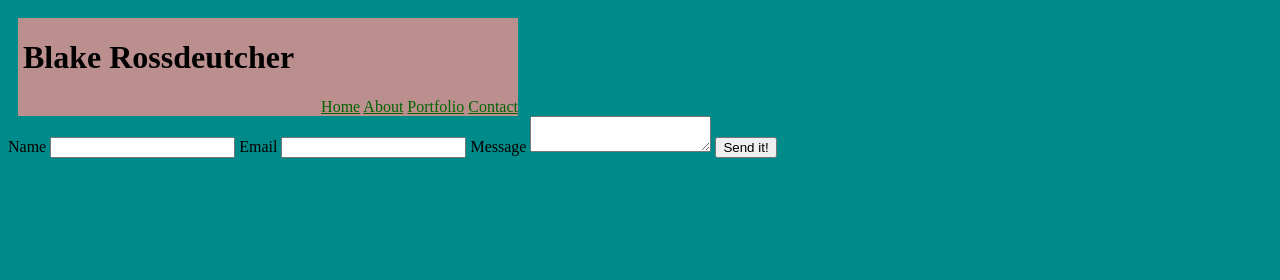
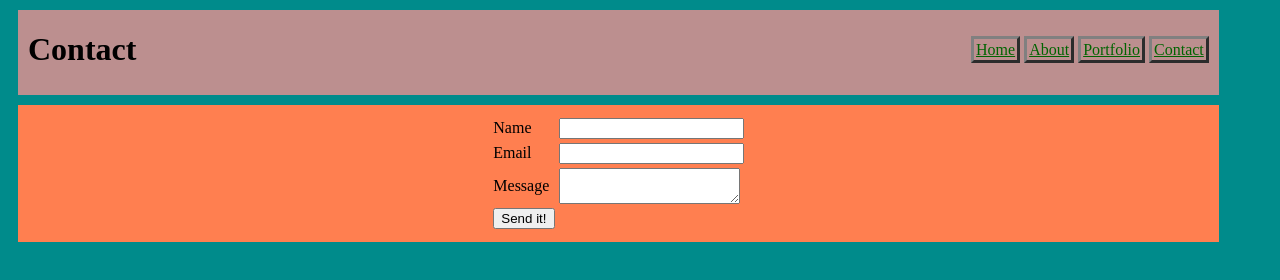
Before and after one commit to blake-rossdeutcher-personal-website/block12_personal-website-2, a plain HTML site: page contact.html in a window 1280 px wide. Drawn offline with Linux system fonts and the light colour scheme.

Commit message:
styling changes to home page & form

```diff
--- a/contact.html
+++ b/contact.html
@@ -5,7 +5,7 @@
   </head>
   <body>
     <header>
-      <h1>Blake Rossdeutcher</h1>
+      <h1>Contact</h1>
       <nav>
         <a href="./index.html">Home</a>
         <a href="about.html">About</a>
@@ -14,15 +14,39 @@
       </nav>
     </header>
     <main>
-      <section id="contact-form">
-        <form action="./success.html">
+      <section class="contact-form">
+        <form action="./success.html" id="contact-form">
+          <table>
+            <tr>
+              <td>
                 <label for="name">Name</label>
+              </td>
+              <td>
                 <input type="text" name="name" />
+              </td>
+            </tr>
+            <tr>
+              <td>
                 <label for="email">Email</label>
+              </td>
+              <td>
                 <input type="email" name="email" />
+              </td>
+            </tr>
+            <tr>
+              <td>
                 <label for="message">Message</label>
+              </td>
+              <td>
                 <textarea name="message"></textarea>
-          <input type="submit" value="Send it!" action />
+              </td>
+            </tr>
+            <tr>
+              <td rowspan="2">
+                <input type="submit" value="Send it!" id="send-button" />
+              </td>
+            </tr>
+          </table>
         </form>
       </section>
     </main>
--- a/style.css
+++ b/style.css
@@ -1,19 +1,41 @@
 body {
   background-color: darkcyan;
 }
+a {
+  color: darkgreen;
+}
+
 header {
   background-color: rosybrown;
   width: 95%;
-  display: inline-block;
+  display: flex;
+  flex-direction: row;
+  align-items: center;
   margin: 10px;
-  margin-bottom: 0px;
-  max-width: 500px;
+  padding-bottom: 5px;
+  justify-content: space-between;
+}
+h1 {
+  margin-left: 10px;
 }
 nav {
-  float: right;
+  margin: 10px;
 }
-head:first-child {
-  display: inline-block;
+nav a {
+  border: gray outset;
+  padding: 2px;
+}
+nav a:hover {
+  background-color: rebeccapurple;
+  color: limegreen;
+}
+nav a:focus {
+  border: gray inset;
+  background-color: cyan;
+}
+
+h2 {
+  margin-left: 15px;
 }
 img {
   max-width: 100%;
@@ -26,7 +48,6 @@ img {
   background-color: coral;
   width: 95%;
   margin: 10px;
-  max-width: 500px;
 }
 section.activity {
   width: 95%;
@@ -54,17 +75,19 @@ section.project:hover a {
   color:chocolate
 }
 section.contact-form {
+  width: 95%;
+  margin: 10px;
   background-color: coral;
 }
-h1 {
-  margin-left: 5px;
+table {
+  padding: 10px;
+  margin: auto;
 }
-h2 {
-  margin-left: 15px;
-}
+
 footer {
   margin: 10px;
   padding:5px;
+  text-align: center;
 }
 footer img {
   max-height: 25px;
@@ -73,21 +96,9 @@ footer img:hover {
   max-height: 30px;
 }
 footer:hover {
-  background-color: coral;
+  background-color: rosybrown;
 }
 #social-logo-links {
   display: flex;
   justify-content: center;
 }
-.contact {
-  text-align: center;
-  size: 12px;
-  margin: 0px;
-}
-:hover {
-  color: rebeccapurple;
-  text-decoration: line-through;
-}
-a {
-  color: darkgreen;
-}
```
Also changed, not shown: about.html (+2 -2 lines), index.html (+2 -0 lines). Lines whose indentation alone changed are shown as unchanged.
